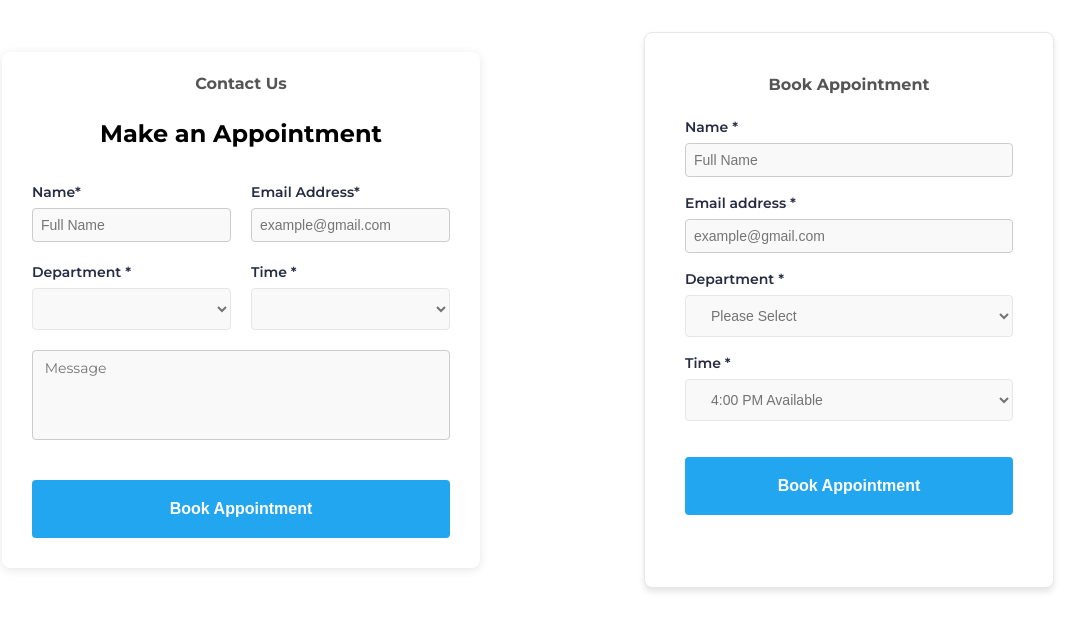
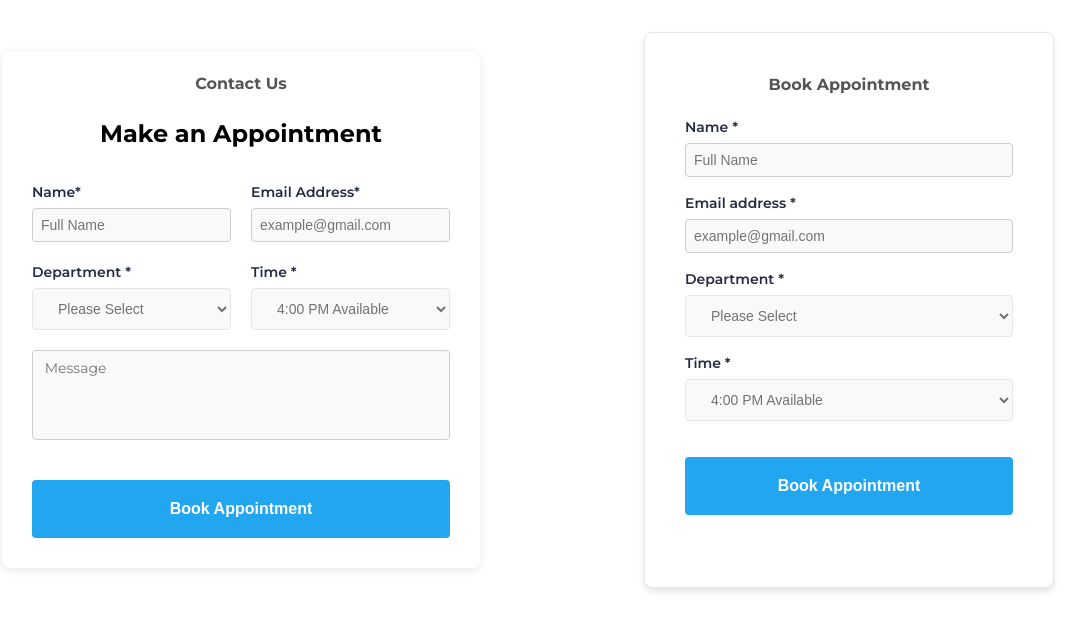
Before and after one commit to AKsHaT123456A/enalo_frontend, a React (Vite) app: page / in a window 1280 px wide. Shown: the top 630 px of the page, without its empty margins (122-1207 px from the left). Built offline with nearby package versions, Linux system fonts and the light colour scheme; a web font is replaced by a local one.

Commit message:
Completed

```diff
--- a/src/components/FormCard3.jsx
+++ b/src/components/FormCard3.jsx
@@ -36,12 +36,14 @@ const FormCard2 = () => {
                         <div className="form-item">
                             <label className="form-label">Department *</label>
                             <select className="form_select" defaultValue="Please Select">
+                                <option value="Please Select">Please Select</option>
                             </select>
 
                         </div>
                         <div className="form-item">
                             <label className="form-label">Time *</label>
                             <select className="form_select" defaultValue="Please Select">
+                                <option value="Please Select">4:00 PM Available</option>
                             </select>
                         </div>
                         <div className="form-item full-width">
```
